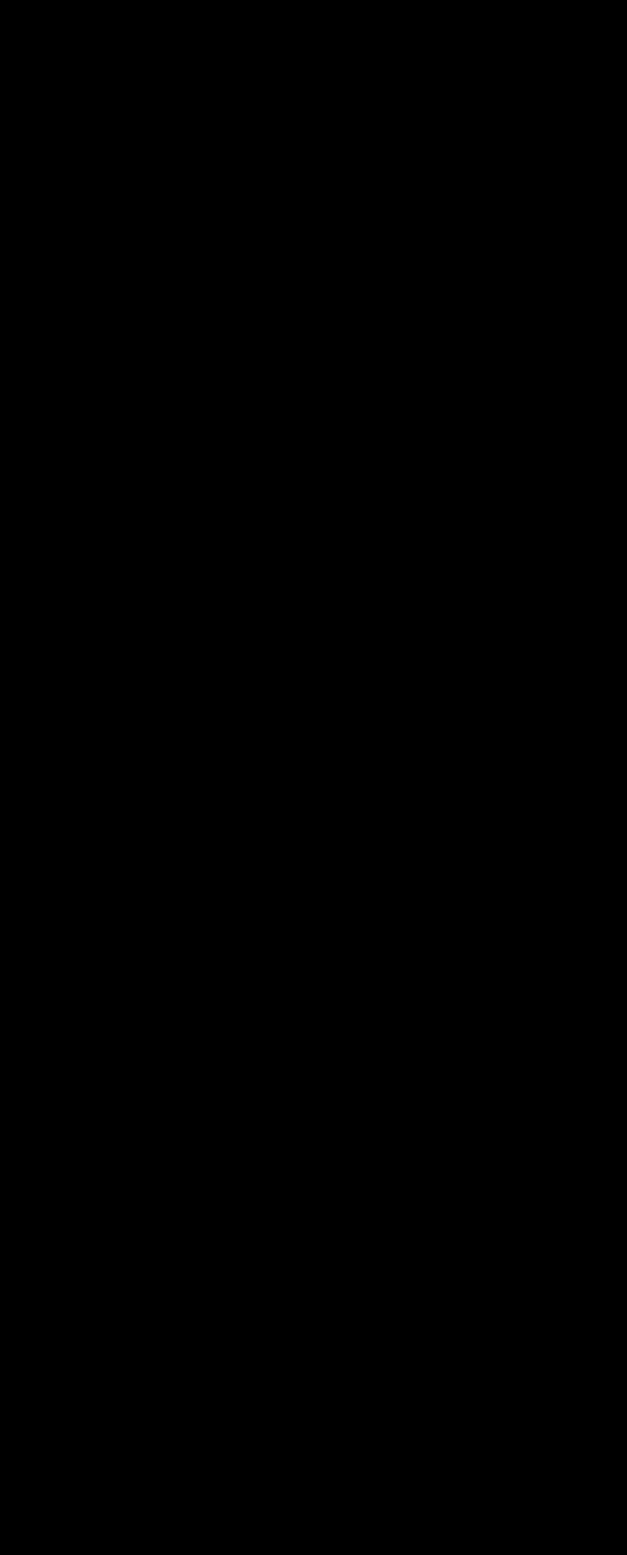
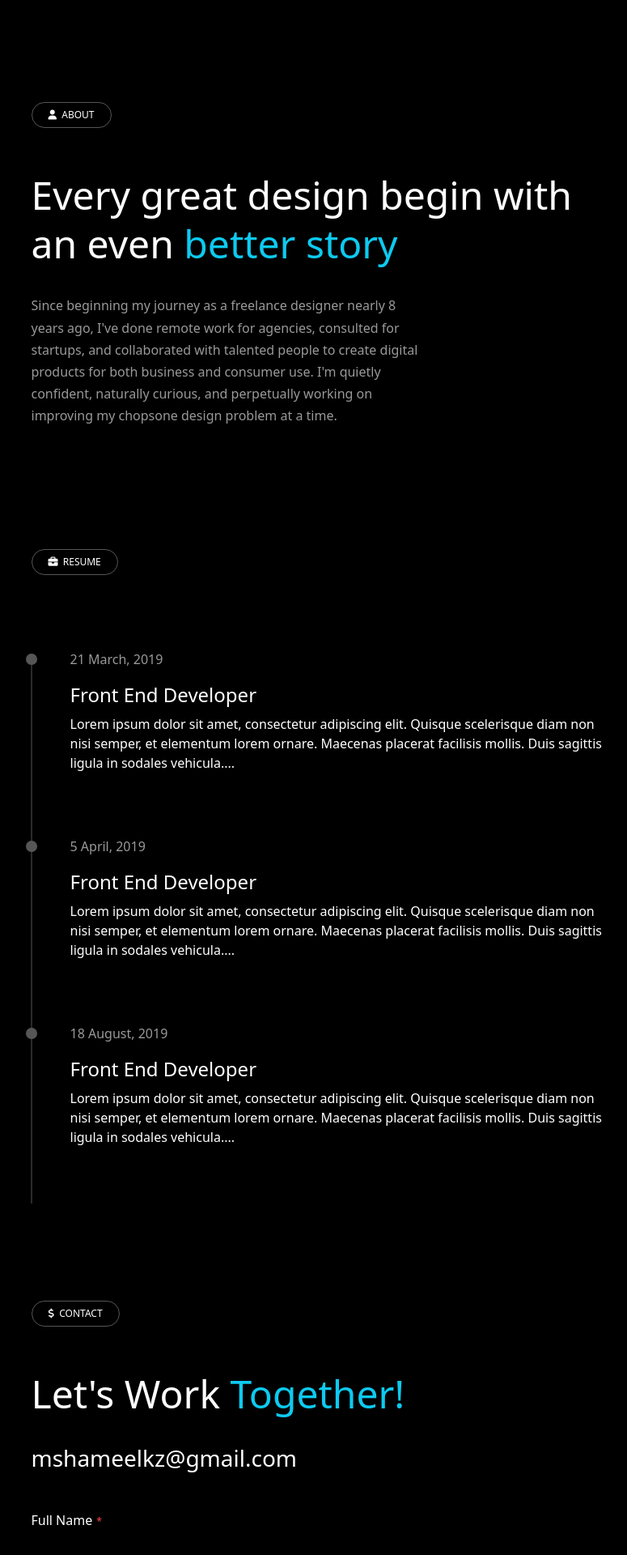
Before and after one commit to MuhammadShameel/My-Portfolio, a React (Create React App) app: page / in a window 1280 px wide. Shown: the part 820-2740 px from the top of the page at 81% size, without its empty margins (338-1113 px from the left). Before the commit the page ends 850 px from the top, so only its background shows below. Built offline with nearby package versions, Linux system fonts and the light colour scheme.

Commit message:
create resume section

```diff
--- a/package.json
+++ b/package.json
@@ -3,12 +3,15 @@
   "version": "0.1.0",
   "private": true,
   "dependencies": {
+    "@emotion/react": "^11.11.4",
+    "@emotion/styled": "^11.11.5",
     "@fortawesome/fontawesome-free": "^6.5.1",
     "@fortawesome/fontawesome-svg-core": "^6.5.1",
     "@fortawesome/free-brands-svg-icons": "^6.5.1",
     "@fortawesome/free-regular-svg-icons": "^6.5.1",
     "@fortawesome/free-solid-svg-icons": "^6.5.1",
     "@fortawesome/react-fontawesome": "^0.2.0",
+    "@mui/material": "^5.15.15",
     "@testing-library/jest-dom": "^5.14.1",
     "@testing-library/react": "^13.0.0",
     "@testing-library/user-event": "^13.2.1",
--- a/src/App.css
+++ b/src/App.css
@@ -90,7 +90,7 @@
   justify-content: center;
 }
 
-.introduce_badge {
+.badge {
   align-items: center;
   border: 1px solid #565656;
   display: inline-flex;
@@ -102,7 +102,7 @@
   transition: color 0.3s, border-color 0.3s;
 }
 
-.introduce_badge:hover {
+.badge:hover {
   color: #0dcaf0;
 }
 
@@ -146,14 +146,16 @@
   font-size: 1.5rem;
 }
 
-.round-text:hover {
+/* .round-text:hover {
   border-color: #0dcaf0;
   transition: 0.3s ease-in-out;
-}
+} */
 
 .round-text {
   padding: 15px;
-  border: 1px solid white;
+  border: 1px solid #0dcaf0;
+  transition: 0.3s ease-in-out;
+
   border-radius: 100px;
   height: 175px;
   width: 175px;
@@ -177,3 +179,77 @@
     transform: rotate(360deg);
   }
 }
+.about-section {
+  margin-top: 150px;
+}
+
+.resume-section {
+  margin-top: 150px;
+}
+.contact-section {
+  margin-top: 150px;
+}
+
+/* Timeline holder */
+ul.timeline {
+  list-style-type: none;
+  position: relative;
+  padding-left: 1.5rem;
+}
+
+/* Timeline vertical line */
+ul.timeline:before {
+  content: " ";
+  background-color: #565656;
+  height: 100%;
+  left: 0px;
+  position: absolute;
+  top: 30px;
+  transform: translateX(-50%);
+  width: 1px;
+}
+
+li.timeline-item {
+  margin: 20px 0;
+}
+
+/* Timeline item circle marker */
+li.timeline-item::before {
+  content: " ";
+  background: #565656;
+  display: inline-block;
+  position: absolute;
+  border-radius: 50%;
+  border: 3px solid #565656;
+  left: -7px;
+  width: 14px;
+  height: 14px;
+  z-index: 400;
+  box-shadow: 0 0 5px rgba(0, 0, 0, 0.2);
+  /* top: 30px; */
+}
+
+.timeline.item:hover {
+  background: red !important;
+}
+
+.resume-date {
+  color: #999;
+  display: block;
+  font-size: 16px;
+  margin-bottom: 15px;
+  margin-top: -5px;
+  transition: 0.3s;
+}
+.resume-subtitle {
+  color: #fff;
+  font-size: 24px;
+  line-height: normal;
+  margin-bottom: 5px;
+  margin-top: 0;
+}
+.red-star {
+  color: #fc4545;
+  font-size: 12px;
+  margin-left: 5px;
+}
--- a/src/App.js
+++ b/src/App.js
@@ -64,7 +64,7 @@ function App() {
 
           <div className="col-xl-7 col-12 ms-5 ">
             <div className="hero-section">
-              <span class="introduce_badge rounded-5">
+              <span class="badge rounded-5">
                 <i class="fa-solid fa-house"></i>&nbsp; INTRODUCE
               </span>
               <h1 class="main-text">
@@ -81,6 +81,92 @@ function App() {
                   alt="image not found"
                   className="round-text "
                 />
+              </div>
+            </div>
+            <div className="about-section">
+              <span class="badge rounded-5">
+                <i class="fa-solid fa-user"></i>&nbsp; ABOUT
+              </span>
+              <h2>
+                Every great design begin with an even{" "}
+                <span class="name_heading">better story</span>
+              </h2>
+              <p class="sub_heading">
+                Since beginning my journey as a freelance designer nearly 8
+                years ago, I've done remote work for agencies, consulted for
+                startups, and collaborated with talented people to create
+                digital products for both business and consumer use. I'm quietly
+                confident, naturally curious, and perpetually working on
+                improving my chopsone design problem at a time.
+              </p>
+            </div>
+            <div className="resume-section">
+              <span class="badge rounded-5">
+                <i class="fa-solid fa-briefcase"></i>&nbsp; RESUME
+              </span>
+              <ul class="timeline">
+                <li class="timeline-item  rounded ml-3 p-4 shadow">
+                  <span class="small resume-date text-gray">
+                    <i class="fa fa-clock-o mr-1"></i>21 March, 2019
+                  </span>
+                  <h2 class="h5 mb-0 resume-subtitle">Front End Developer</h2>
+
+                  <p class="text-small mt-2 font-weight-light">
+                    Lorem ipsum dolor sit amet, consectetur adipiscing elit.
+                    Quisque scelerisque diam non nisi semper, et elementum lorem
+                    ornare. Maecenas placerat facilisis mollis. Duis sagittis
+                    ligula in sodales vehicula....
+                  </p>
+                </li>
+                <li class="timeline-item  rounded ml-3 p-4 shadow">
+                  <span class="small resume-date text-gray">
+                    <i class="fa fa-clock-o mr-1"></i>5 April, 2019
+                  </span>
+                  <h2 class="h5 mb-0 resume-subtitle">Front End Developer</h2>
+                  <p class="text-small mt-2 font-weight-light">
+                    Lorem ipsum dolor sit amet, consectetur adipiscing elit.
+                    Quisque scelerisque diam non nisi semper, et elementum lorem
+                    ornare. Maecenas placerat facilisis mollis. Duis sagittis
+                    ligula in sodales vehicula....
+                  </p>
+                </li>
+                <li class="timeline-item  rounded ml-3 p-4 shadow">
+                  <span class="small resume-date text-gray">
+                    <i class="fa fa-clock-o mr-1"></i>18 August, 2019
+                  </span>
+                  <h2 class="h5 mb-0 resume-subtitle">Front End Developer</h2>
+                  <p class="text-small mt-2 font-weight-light">
+                    Lorem ipsum dolor sit amet, consectetur adipiscing elit.
+                    Quisque scelerisque diam non nisi semper, et elementum lorem
+                    ornare. Maecenas placerat facilisis mollis. Duis sagittis
+                    ligula in sodales vehicula....
+                  </p>
+                </li>
+              </ul>
+            </div>
+            <div className="contact-section">
+              <span class="badge rounded-5">
+                <i class="fa-solid fa-dollar-sign"></i>&nbsp; CONTACT
+              </span>
+              <h2>
+                Let's Work {""}
+                <span class="name_heading">Together!</span>
+              </h2>
+              <h3 class="mb-5">mshameelkz@gmail.com</h3>
+              <div>
+                <form action="mailto:mshameelkz@gmail.com" method="post">
+                  <div className="me-xl-5 me-lg-5 me-md-5 me-0">
+                    <div className="row">
+                      <div className="col-md-6">
+                        <div className="form-group">
+                          <label for="fullName">
+                            Full Name<span class="red-star">*</span>
+                          </label>
+                        </div>
+                      </div>
+                    </div>
+                  </div>
+                </form>
               </div>
             </div>
           </div>
--- a/src/index.css
+++ b/src/index.css
@@ -38,3 +38,11 @@ h1 {
   line-height: 90px;
   margin-bottom: 43px;
 }
+
+h2 {
+  font-size: 48px;
+  line-height: 60px;
+  color: #fff;
+  font-weight: 300;
+  margin-bottom: 33px;
+}
```
Also changed, not shown: 2 other files (tests, documents, lock files or other folders).
